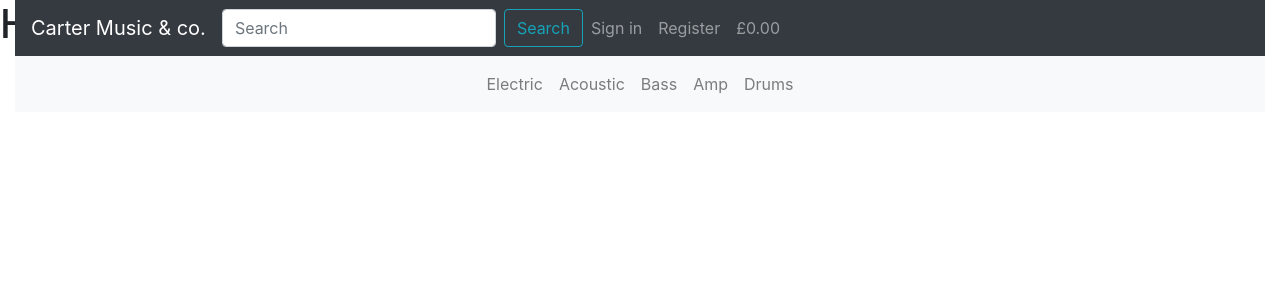
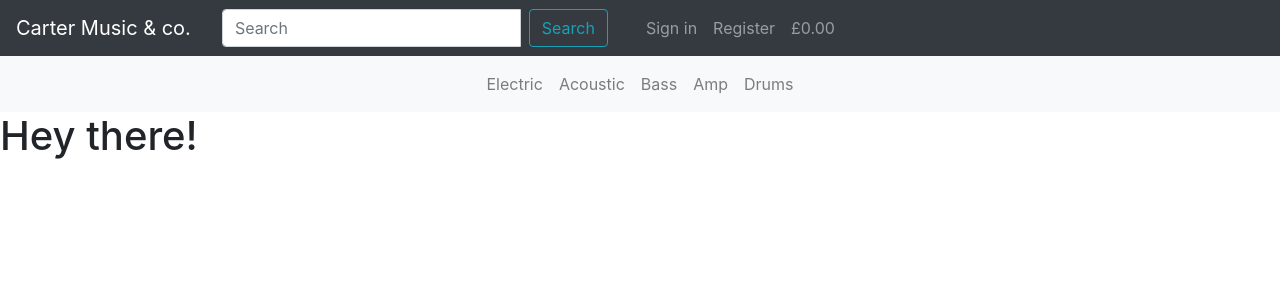
Before and after one commit to KevinDGnanih/carter-music-co, a Django app: page / in a window 1280 px wide. Shown: the top 300 px of the page. Run offline with Django 3.2, Linux system fonts and the light colour scheme.

Commit message:
Setup the main nave bar

```diff
--- a/templates/base.html
+++ b/templates/base.html
@@ -41,26 +41,27 @@
 </head>
 
 <body>
-    <header class="container-fluid fixed-top">
+
+    <header>
         <!-- Top Nav -->
         <div class="top-nav">
-            <nav class="navbar sticky-top  navbar-expand-lg navbar-dark bg-dark">
-                <a class="navbar-brand" href="#">Carter Music & co.</a>
+            <nav class="navbar sticky-top navbar-expand-lg navbar-dark bg-dark ">
+                <a class="navbar-brand main-logo-link" href="#">Carter Music & co.</a>
                 <button class="navbar-toggler" type="button" data-toggle="collapse" data-target="#navbarColor01"
                     aria-controls="navbarColor01" aria-expanded="false" aria-label="Toggle navigation">
                     <span class="navbar-toggler-icon"></span>
                 </button>
 
-                <div class="search-bar mx-auto">
-                    <form method="GET" action="" class="form-inline mr-auto">
+                <div class="search-bar col-lg-4 my-auto py-1 py-lg-0">
+                    <form method="GET" action="" class="form-inline input-group">
                         <input class="form-control mr-sm-2" type="search" name="q" placeholder="Search"
                             aria-label="Search">
                         <button class="btn btn-outline-info my-2 my-sm-0" type="submit">Search</button>
                     </form>
                 </div>
 
-                <div class="collapse navbar-collapse my-2 my-lg-0" id="navbarColor01">
-                    <ul class="navbar-nav">
+                <div class="collapse navbar-collapse col-lg-4 my-auto py-1 py-lg-0" id="navbarColor01">
+                    <ul class="navbar-nav list-inline list-unstyled text-center text-lg-right my-0">
                         {% if request.user.is_authenticated %}
                         {% if request.user.is_superuser %}
                         <li class="nav-item">
@@ -79,13 +80,14 @@
                         </li>
                         {% endif %}
                         <li class="nav-item">
-                            <a class="{% if grand_total %}text-info font-weight-bold{% else %}text-black{% endif %} nav-link" href="#">
-                                <div><i class="fas fa-shopping fa-lg"></i></div>
+                            <a class="{% if grand_total %}text-info font-weight-bold{% else %}text-black{% endif %} nav-link"
+                                href="#">
+                                <div><i class="fas fa-shopping-bag fa-lg"></i></div>
                                 <p class="my-0">
                                     {% if grand_total %}
-                                        ${{ grand_total|floatformat:2 }}
+                                    ${{ grand_total|floatformat:2 }}
                                     {% else %}
-                                        £0.00
+                                    £0.00
                                     {% endif %}
                                 </p>
                             </a>
```
